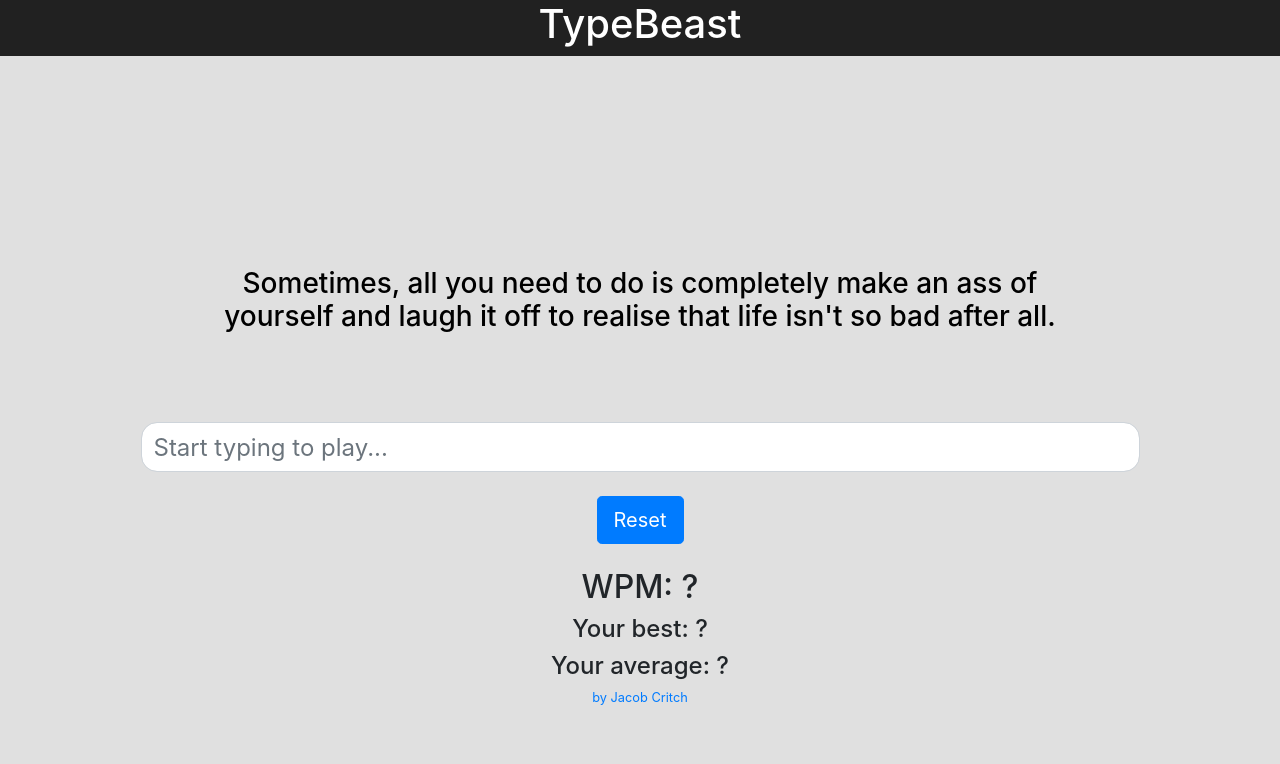
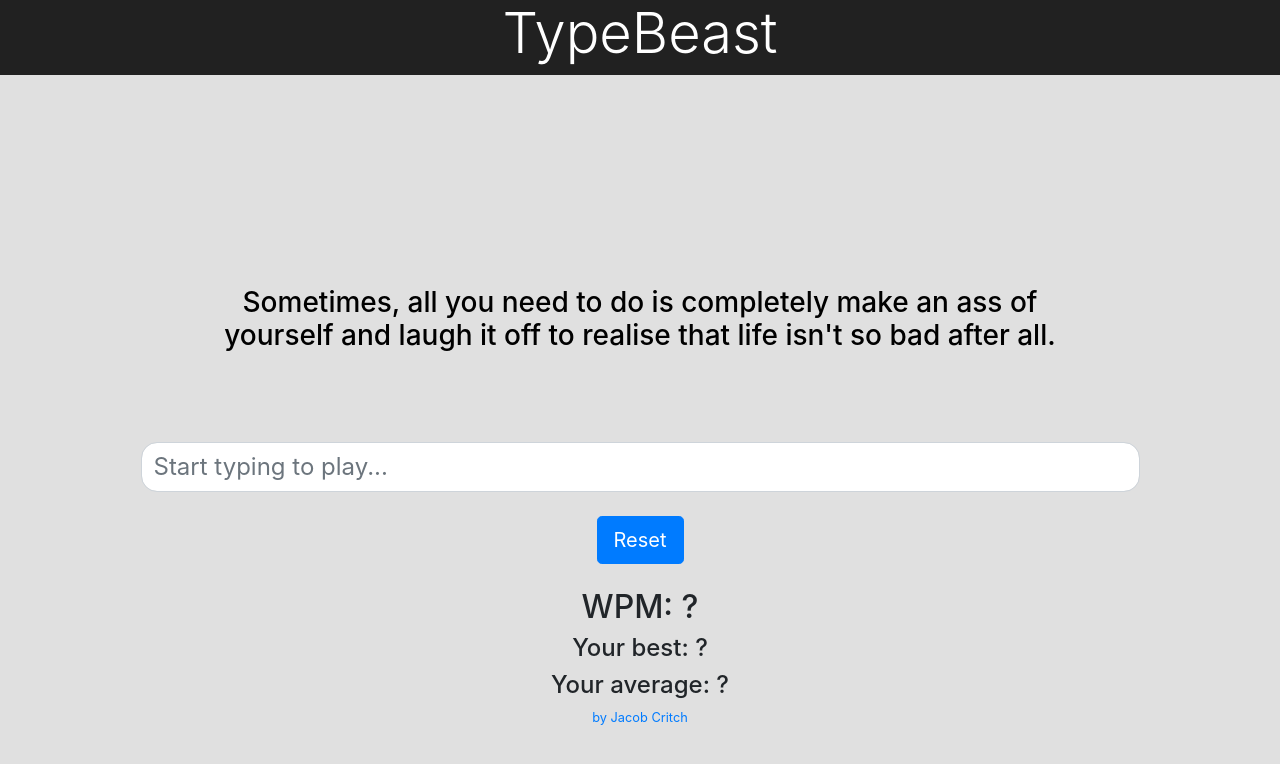
Before and after one commit to jacobcritch/typebeast, a plain HTML site: page index.html in a window 1280 px wide. Drawn offline with nearby package versions, Linux system fonts and the light colour scheme.

Commit message:
Bigger title font

```diff
--- a/index.html
+++ b/index.html
@@ -11,7 +11,7 @@
 <div class="container-fluid" id='sitewrapper'>
 	<div class='container-fluid' id='headercontainer'>
 		<div class="row" id="header">
-			<h1 style="color: white">TypeBeast</h1>
+			<h1 class='display-4' style="color: white">TypeBeast</h1>
 		</div>
 	</div>
 
--- a/main.js
+++ b/main.js
@@ -19,7 +19,7 @@ function chooseText(){
 		phrase7: 'This is the last random sentence I will be writing and I am going to stop mid-sent',
 		phrase8: 'Sometimes it is better to just walk away from things and go back to them later when you\'re in a better frame of mind.',
 		phrase9: 'She works two jobs to make ends meet; at least, that was her reason for not having time to join us.',
-		phrase10: 'I am happy to take your donation; any amount will be greatly appreciated.'
+		phrase10: 'I am happy to take your donation; any amount will be greatly appreciated.',
 	}
 
 	switch(sel){
```
